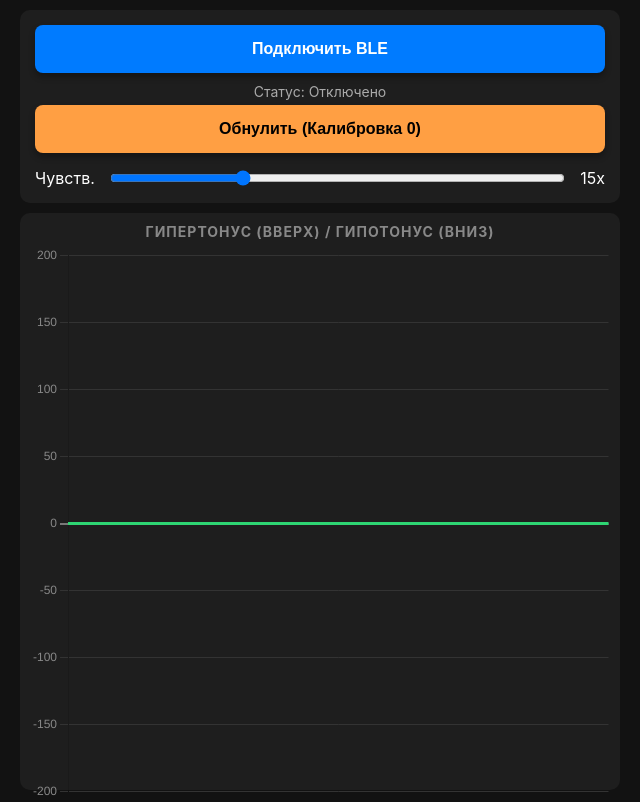
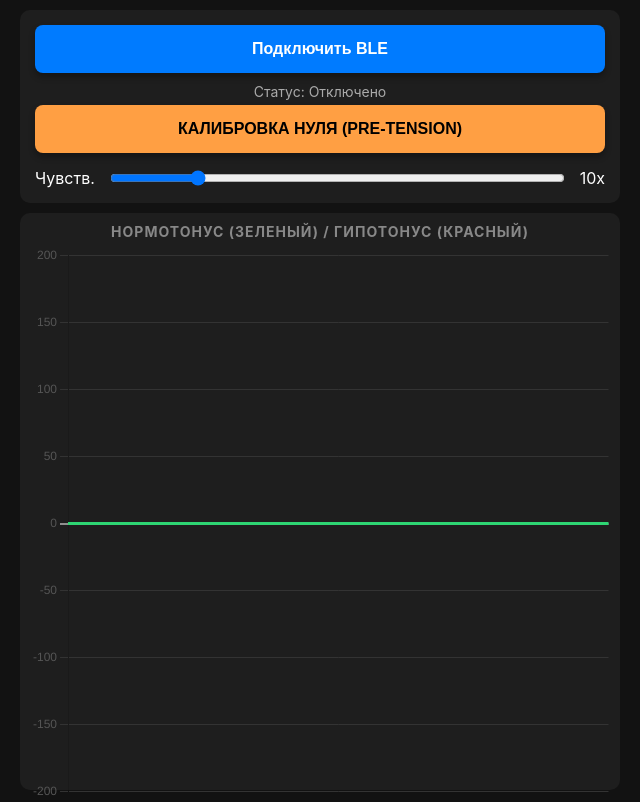
Before and after one commit to GenaFix/mmt-test-app, a plain HTML site: page index.html in a window 1280 px wide. Shown: the whole page, without its empty margins (320-960 px from the left). Drawn offline with nearby package versions, Linux system fonts and the light colour scheme.

Commit message:
Add files via upload

```diff
--- a/index.html
+++ b/index.html
@@ -3,7 +3,7 @@
 <head>
     <meta charset="UTF-8">
     <meta name="viewport" content="width=device-width, initial-scale=1.0, maximum-scale=1.0, user-scalable=no">
-    <title>Кинезио Трекер (v8 - Ultra Fast)</title>
+    <title>MMT Tracker (v9 - Kinesio Pro)</title>
     <script src="https://cdn.jsdelivr.net/npm/chart.js"></script>
     <style>
         :root {
@@ -91,17 +91,17 @@
         <button id="connectBtn">Подключить BLE</button>
         <div id="status" class="status">Статус: Отключено</div>
 
-        <button id="calibrateBtn">Обнулить (Калибровка 0)</button>
+        <button id="calibrateBtn">КАЛИБРОВКА НУЛЯ (PRE-TENSION)</button>
 
         <div class="slider-container">
             <span>Чувств.</span>
-            <input type="range" id="sensitivitySlider" min="1" max="50" step="1" value="15">
-            <span id="sensValue">15x</span>
+            <input type="range" id="sensitivitySlider" min="1" max="50" step="1" value="10">
+            <span id="sensValue">10x</span>
         </div>
     </div>
 
     <div class="chart-container">
-        <div class="chart-title">Гипертонус (Вверх) / Гипотонус (Вниз)</div>
+        <div class="chart-title">Нормотонус (Зеленый) / Гипотонус (Красный)</div>
         <canvas id="forceChart"></canvas>
     </div>
 
@@ -110,11 +110,16 @@
         const TX_CHAR_UUID = '6e400003-b5a3-f393-e0a9-e50e24dcca9e';
 
         let forceChart;
-        const maxDataPoints = 120; // Длина хвоста графика
+        const maxDataPoints = 120; // Около 4 секунд истории
 
+        // Переменные для математики
         let rawFSR = 0;
+        let smoothedFSR = 0;
         let offsetFSR = 0;
-        let sensitivity = 15;
+        let currentDisplayFSR = 0;
+
+        let sensitivity = 10;
+        const emaAlpha = 0.4; // Коэффициент сглаживания (1 - без сглаживания, 0.1 - сильное)
 
         function initChart() {
             const forceCtx = document.getElementById('forceChart').getContext('2d');
@@ -123,17 +128,20 @@
                 data: {
                     labels: Array(maxDataPoints).fill(''),
                     datasets: [{
-                        label: 'Сила',
+                        label: 'Давление',
                         data: Array(maxDataPoints).fill(0),
-                        borderColor: '#2ed573',
                         borderWidth: 3,
                         pointRadius: 0,
-                        tension: 0, // 0 = абсолютная резкость, никаких сглаживаний углов
-                        fill: false
+                        tension: 0.2, // Плавные изгибы
+                        fill: false,
+                        // УМНАЯ РАСКРАСКА: Все что ниже нуля - красное, выше - зеленое
+                        segment: {
+                            borderColor: ctx => ctx.p0.parsed.y < 0 ? '#ff4757' : '#2ed573'
+                        }
                     }]
                 },
                 options: {
-                    animation: false, // Отключаем анимации для мгновенного отклика
+                    animation: false,
                     responsive: true,
                     maintainAspectRatio: false,
                     interaction: { mode: 'none' },
@@ -142,17 +150,10 @@
                         y: {
                             min: -200,
                             max: 200,
-                            ticks: { stepSize: 50, color: '#888' },
+                            ticks: { stepSize: 50, color: '#555' },
                             grid: {
-                                // Делаем нулевую ось белой и полупрозрачной (как координатную сетку)
-                                color: (context) => {
-                                    if (context.tick.value === 0) return 'rgba(255, 255, 255, 0.4)';
-                                    return '#333';
-                                },
-                                lineWidth: (context) => {
-                                    if (context.tick.value === 0) return 2;
-                                    return 1;
-                                }
+                                color: (context) => context.tick.value === 0 ? 'rgba(255, 255, 255, 0.5)' : '#333',
+                                lineWidth: (context) => context.tick.value === 0 ? 2 : 1
                             }
                         }
                     },
@@ -163,28 +164,31 @@
 
         // Кнопка калибровки
         document.getElementById('calibrateBtn').addEventListener('click', () => {
-            offsetFSR = rawFSR; // Запоминаем текущее давление как НОЛЬ
-            forceChart.data.datasets[0].data = Array(maxDataPoints).fill(0); // Стираем историю
+            offsetFSR = smoothedFSR; // Точкой отсчета становится текущее сглаженное давление
+            currentDisplayFSR = 0;
+            forceChart.data.datasets[0].data = Array(maxDataPoints).fill(0);
         });
 
-        // Ползунок
         document.getElementById('sensitivitySlider').addEventListener('input', (e) => {
             sensitivity = parseFloat(e.target.value);
             document.getElementById('sensValue').innerText = sensitivity + 'x';
         });
 
         // -----------------------------------------------------
-        // ИГРОВОЙ ДВИЖОК ОТРИСОВКИ (40 Кадров в секунду)
-        // График обновляется независимо от Bluetooth, что убирает лаги
+        // НЕЗАВИСИМЫЙ ДВИЖОК ГРАФИКА (30 FPS)
+        // Гарантирует плавное движение вне зависимости от скорости Bluetooth
         // -----------------------------------------------------
         setInterval(() => {
             if (forceChart) {
+                let forceData = forceChart.data.datasets[0].data;
+                forceData.push(currentDisplayFSR);
+                forceData.shift();
                 forceChart.update('none');
             }
-        }, 25); // 25 мс = 40 раз в секунду
+        }, 33); // 33 мс = ~30 кадров в секунду
 
         // -----------------------------------------------------
-        // BLUETOOTH ЛОГИКА (Только принимает данные, НЕ рисует)
+        // ПРИЕМ И ОБРАБОТКА ДАННЫХ BLE
         // -----------------------------------------------------
         let dataBuffer = '';
 
@@ -228,19 +232,20 @@
                     let f = parseFloat(parts[0]);
 
                     if (!isNaN(f)) {
-                        rawFSR = f; // Получили сырое значение
+                        rawFSR = f;
 
-                        // Считаем масштаб на лету
-                        let displayFSR = (rawFSR - offsetFSR) * sensitivity;
+                        // Экспоненциальное сглаживание (Убирает микротремор, оставляет суть)
+                        smoothedFSR = (emaAlpha * rawFSR) + ((1 - emaAlpha) * smoothedFSR);
 
-                        // Ограничитель (чтобы график не улетал в бесконечность и не вешал Safari)
-                        if (displayFSR > 220) displayFSR = 220;
-                        if (displayFSR < -220) displayFSR = -220;
+                        // Применяем калибровку и чувствительность
+                        let calcFSR = (smoothedFSR - offsetFSR) * sensitivity;
 
-                        // Пушим в память графика (без команды на перерисовку!)
-                        let forceData = forceChart.data.datasets[0].data;
-                        forceData.push(displayFSR);
-                        forceData.shift();
+                        // Ограничитель
+                        if (calcFSR > 220) calcFSR = 220;
+                        if (calcFSR < -220) calcFSR = -220;
+
+                        // Передаем значение в движок отрисовки
+                        currentDisplayFSR = calcFSR;
                     }
                 }
             });
```
